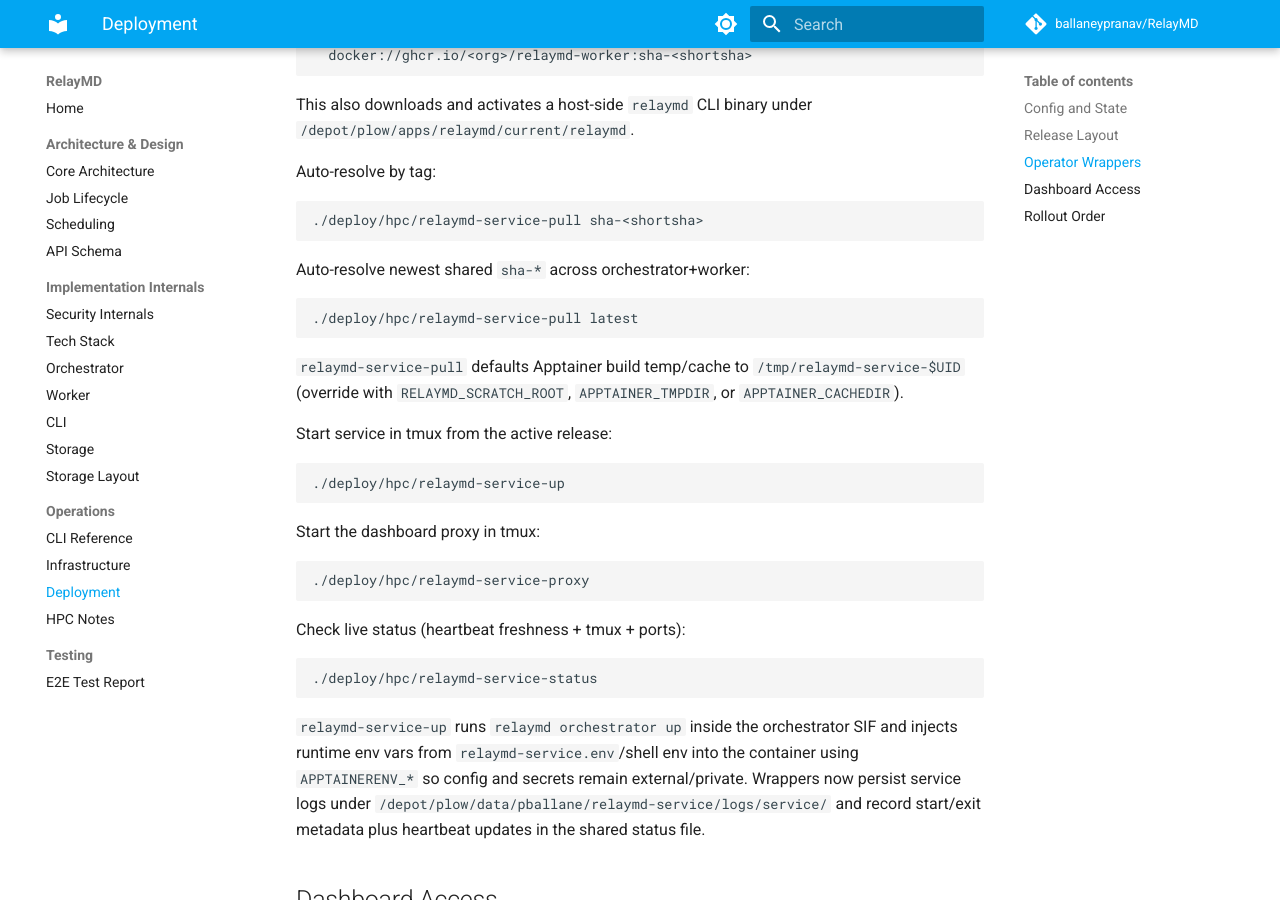
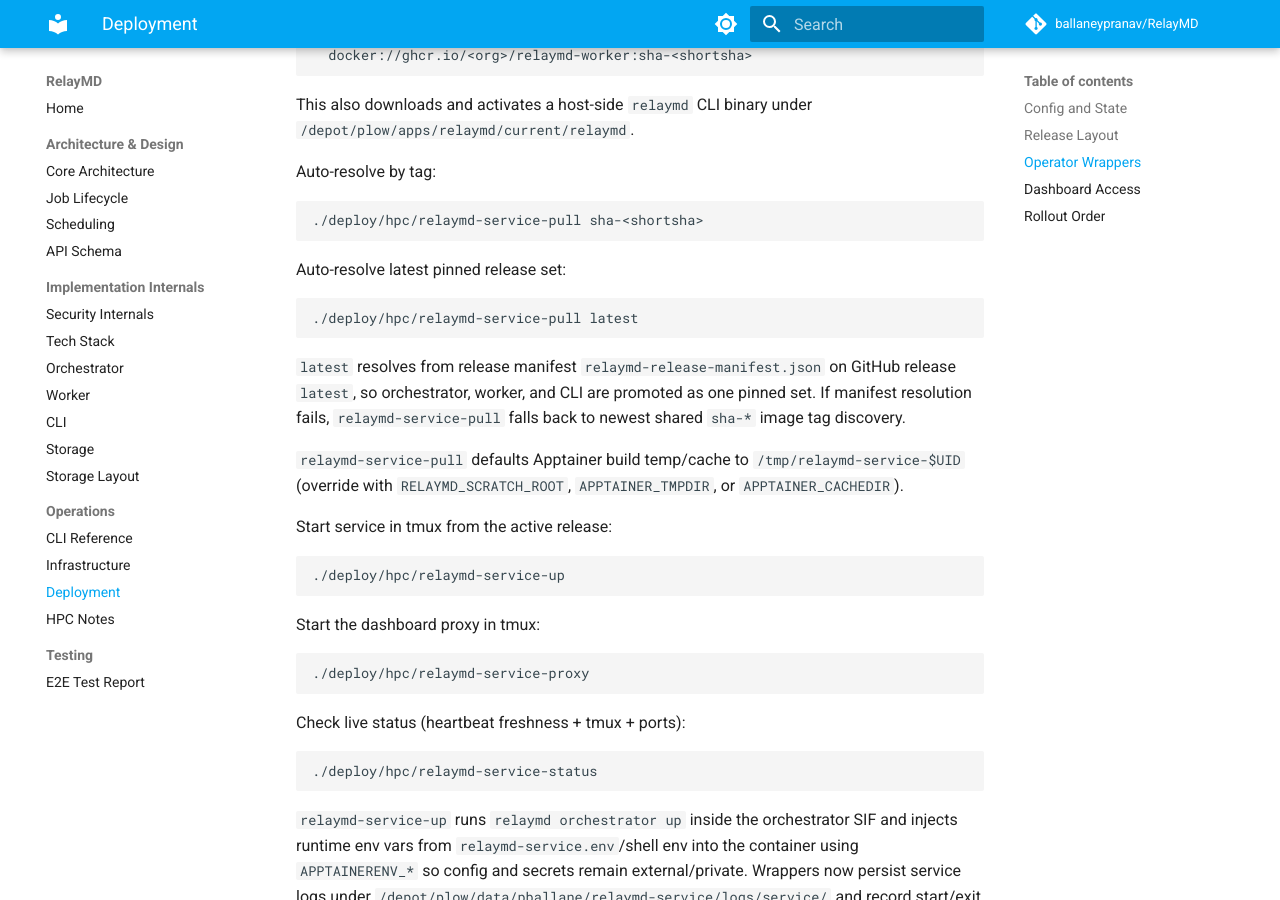
Before and after one commit to ballaneypranav/RelayMD, an MkDocs documentation site: the page built from docs/deployment.md, in a window 1280 px wide and 900 px high, scrolled down 2422 px. Built offline with MkDocs 1.6.1 and Material for MkDocs 9.7.7, drawn with Linux system fonts in a browser that asks for light colours; comment, search, counter and statistics services are not loaded.

Commit message:
Automate pinned latest release manifest for HPC installs

````diff
--- a/docs/deployment.md
+++ b/docs/deployment.md
@@ -111,11 +111,16 @@
 ./deploy/hpc/relaymd-service-pull sha-<shortsha>
 ```
 
-Auto-resolve newest shared `sha-*` across orchestrator+worker:
+Auto-resolve latest pinned release set:
 
 ```bash
 ./deploy/hpc/relaymd-service-pull latest
 ```
+
+`latest` resolves from release manifest
+`relaymd-release-manifest.json` on GitHub release `latest`, so orchestrator,
+worker, and CLI are promoted as one pinned set. If manifest resolution fails,
+`relaymd-service-pull` falls back to newest shared `sha-*` image tag discovery.
 
 `relaymd-service-pull` defaults Apptainer build temp/cache to
 `/tmp/relaymd-service-$UID` (override with `RELAYMD_SCRATCH_ROOT`,
````
Also changed, not shown: deploy/hpc/README.md (+13 -8 lines), 3 other files.
